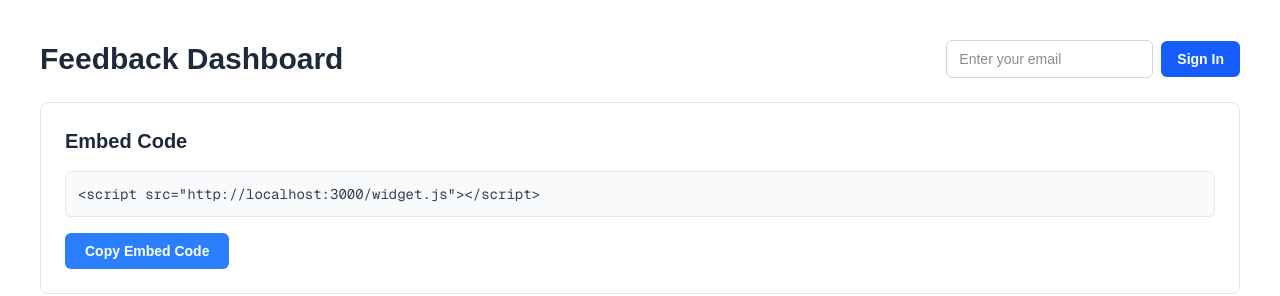
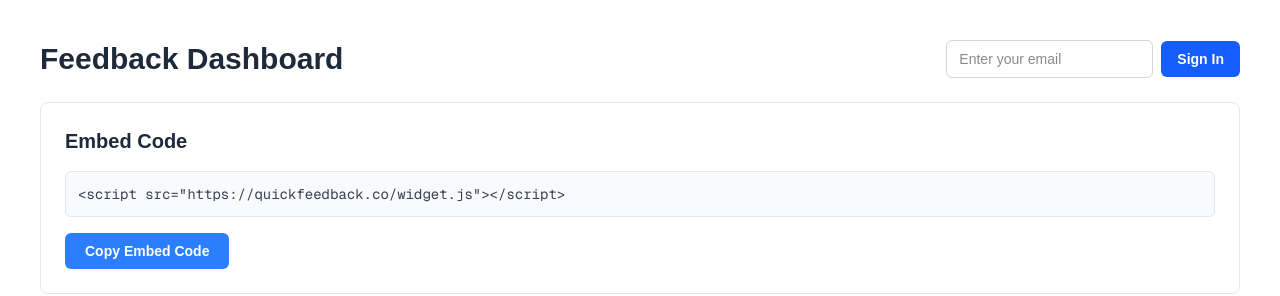
Before and after one commit to fati-2700/quickfeedback, a Next.js app: page /dashboard in a window 1280 px wide. Shown: the top 296 px of the page. Built offline with nearby package versions, Linux system fonts and the light colour scheme; no server answers; the database is empty.

Commit message:
Update URLs to quickfeedback.co production domain

```diff
--- a/app/dashboard/page.tsx
+++ b/app/dashboard/page.tsx
@@ -28,7 +28,7 @@ export default function DashboardPage() {
   const [userLoading, setUserLoading] = useState(true);
   const [emailInput, setEmailInput] = useState('');
   const [showEmailInput, setShowEmailInput] = useState(false);
-  const embedCode = '<script src="http://localhost:3000/widget.js"></script>';
+  const embedCode = '<script src="https://quickfeedback.co/widget.js"></script>';
 
   const fetchFeedback = async () => {
     try {
--- a/public/widget.js
+++ b/public/widget.js
@@ -2,7 +2,7 @@
   'use strict';
 
   // Widget configuration
-  const API_URL = 'http://localhost:3000/api/feedback';
+  const API_URL = 'https://quickfeedback.co/api/feedback';
 
   // Create widget styles
   const widgetStyles = `
```
